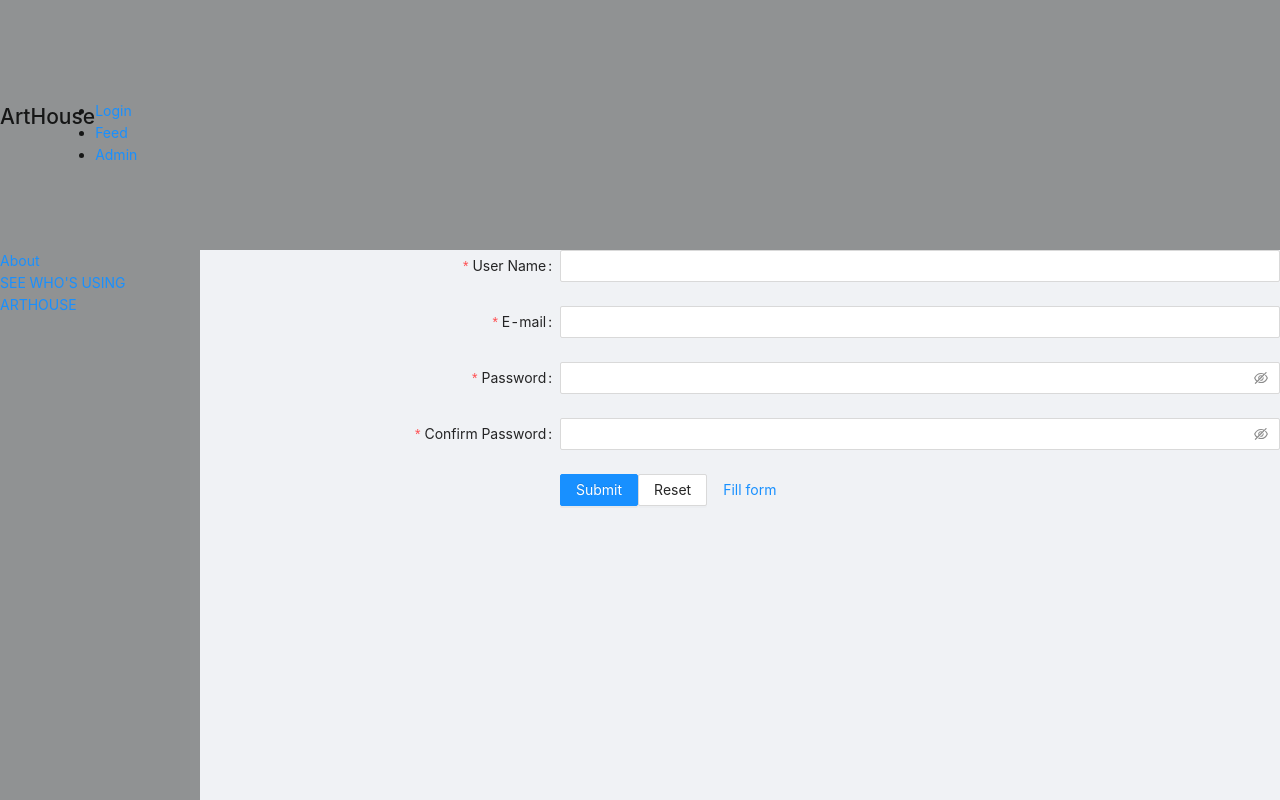
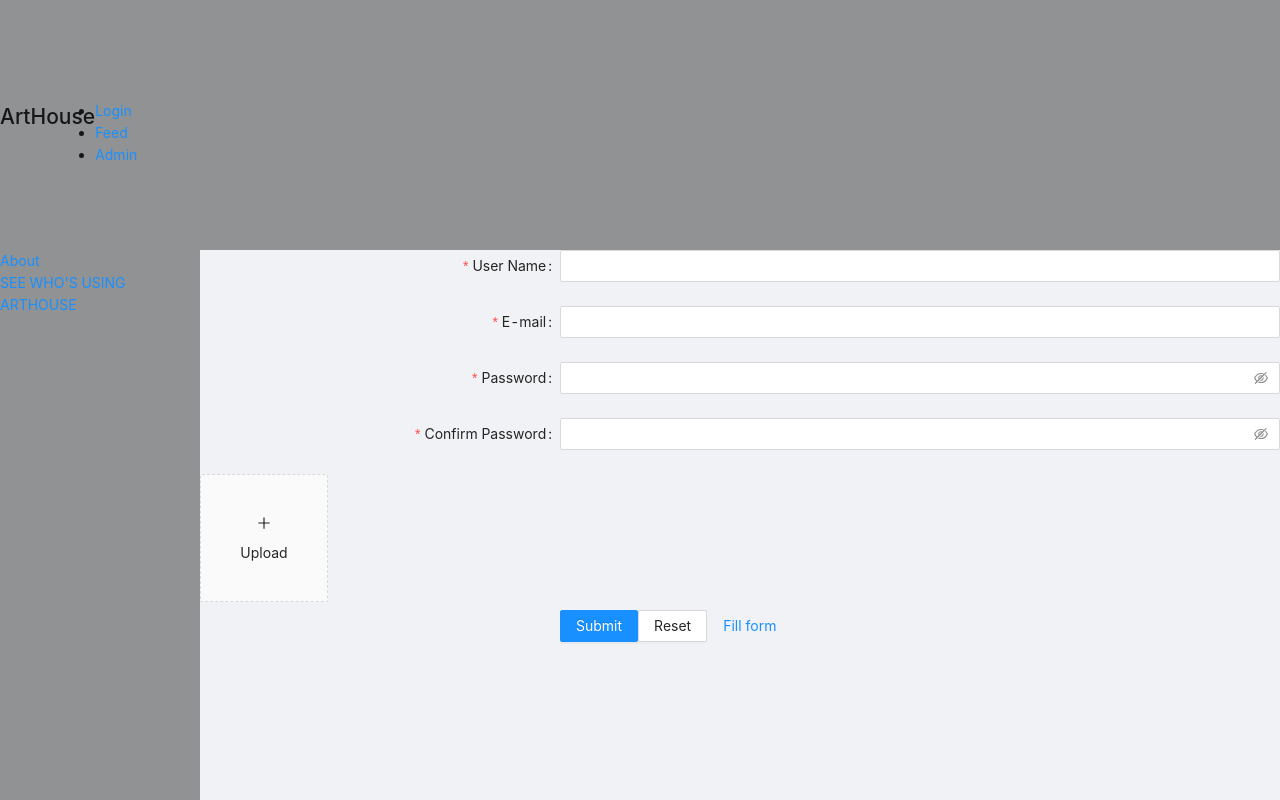
Before and after one commit to AyannaAziz/ArtHouse-App, a React (Create React App) app in the folder client/: page /signup in a window 1280 px wide. Shown: the top 800 px of the page. Built offline with nearby package versions, Linux system fonts and the light colour scheme.

Commit message:
signup page more dev

```diff
--- a/client/src/containers/SignUp/Demo.jsx
+++ b/client/src/containers/SignUp/Demo.jsx
@@ -1,10 +1,11 @@
 import React, { useState } from "react"
 import { Form, Input, Button, Select } from "antd";
 
+
 import { Upload, message } from 'antd';
+
+import "./SignUp.css";
 import { LoadingOutlined, PlusOutlined } from '@ant-design/icons';
-
-
 
 
 const { Option } = Select;
@@ -42,12 +43,39 @@ function getBase64(img, callback) {
   }
 
 
+
 const Demo = () => {
   const [form] = Form.useForm();
 
-//   const [loading, setLoading] = useState(false)
-//   const [imageUrl, setimageUrl] = useState('')
-//   const [uploadButton, setuploadButton] = useState('')
+  const [loading, setLoading] = useState(false)
+  const [imageUrl, setimageUrl] = useState('')
+ // const [uploadButton, setuploadButton] = useState('')
+
+  const handleChange = info => {
+    if (info.file.status === 'uploading') {
+      setLoading(true)
+      return;
+    }
+    if (info.file.status === 'done') {
+      // Get this url from response in real world.
+      console.log('This should be our file: ', info.file.originFileObj);
+      getBase64(info.file.originFileObj, imageUrl => {
+        setimageUrl(info.file.originFileObj)
+        setLoading(false)
+        // this.setState({
+        //   imageUrl,
+        //   loading: false,
+        // }
+      });
+    }
+  };
+
+  const uploadButton = (
+      <div>
+        {loading ? <LoadingOutlined /> : <PlusOutlined />}
+        <div style={{ marginTop: 8 }}>Upload</div>
+      </div>
+    );
 
   const onGenderChange = (value) => {
     console.log("in the switch");
@@ -162,21 +190,21 @@ const Demo = () => {
       </Form.Item>
 
       {/* upload avatar */}
-      {/* <Upload
+      <Upload
         name="avatar"
         listType="picture-card"
         className="avatar-uploader"
         showUploadList={false}
         action="https://www.mocky.io/v2/5cc8019d300000980a055e76"
         beforeUpload={beforeUpload}
-        onChange={this.handleChange}
+        onChange={handleChange}
       >
         {imageUrl ? (
           <img src={imageUrl} alt="avatar" style={{ width: "100%" }} />
         ) : (
           uploadButton
         )}
-      </Upload> */}
+      </Upload>
 
       {/* end avi */}
 
--- /dev/null
+++ b/client/src/containers/SignUp/SignUp.css
@@ -0,0 +1,4 @@
+.avatar-uploader > .ant-upload {
+    width: 128px;
+    height: 128px;
+  }
```
